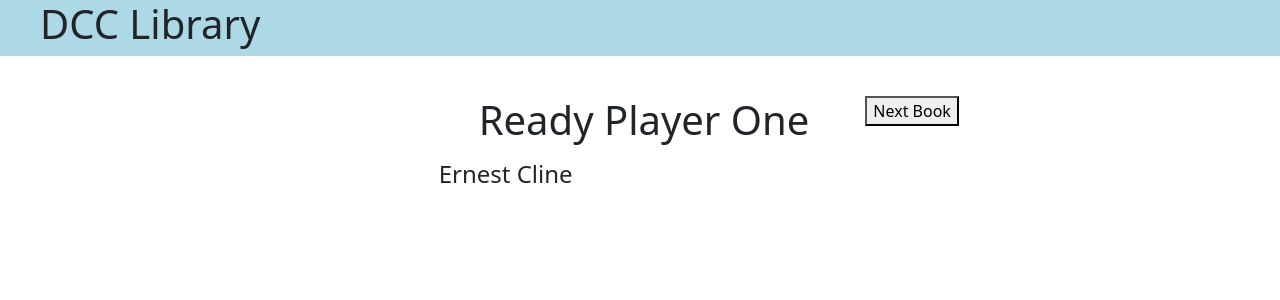
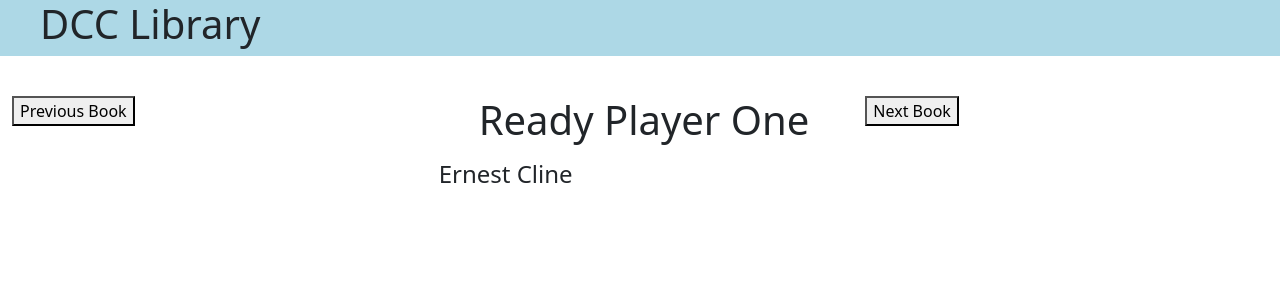
Before and after one commit to craigrmills/DCC_Library, a React (Create React App) app: page / in a window 1280 px wide. Shown: the top 300 px of the page. Built offline with nearby package versions, Linux system fonts and the light colour scheme.

Commit message:
Created goToPreviousBook Function in App.jsx and Implimented it as a button

```diff
--- a/src/components/App.jsx
+++ b/src/components/App.jsx
@@ -26,6 +26,17 @@
         });
     }
 
+    goToPreviousBook = () => {
+        let tempBookNumber = this.state.bookNumber;
+        tempBookNumber--;
+        if(tempBookNumber < 0){
+            tempBookNumber = this.books.length -1;
+        }
+        this.setState({
+            bookNumber: tempBookNumber
+        });
+    }
+
     render(){
         return(
             <div className="container-fluid">
@@ -33,6 +44,7 @@
                 <div className="row">
                     <div className="col-md-4">
                         {/*Button here to move to previous book viewed */}
+                        <button onClick={this.goToPreviousBook}>Previous Book</button>
                     </div>
                     <div className="col-md-4">
                         {/*Display book with cover here */}
```
